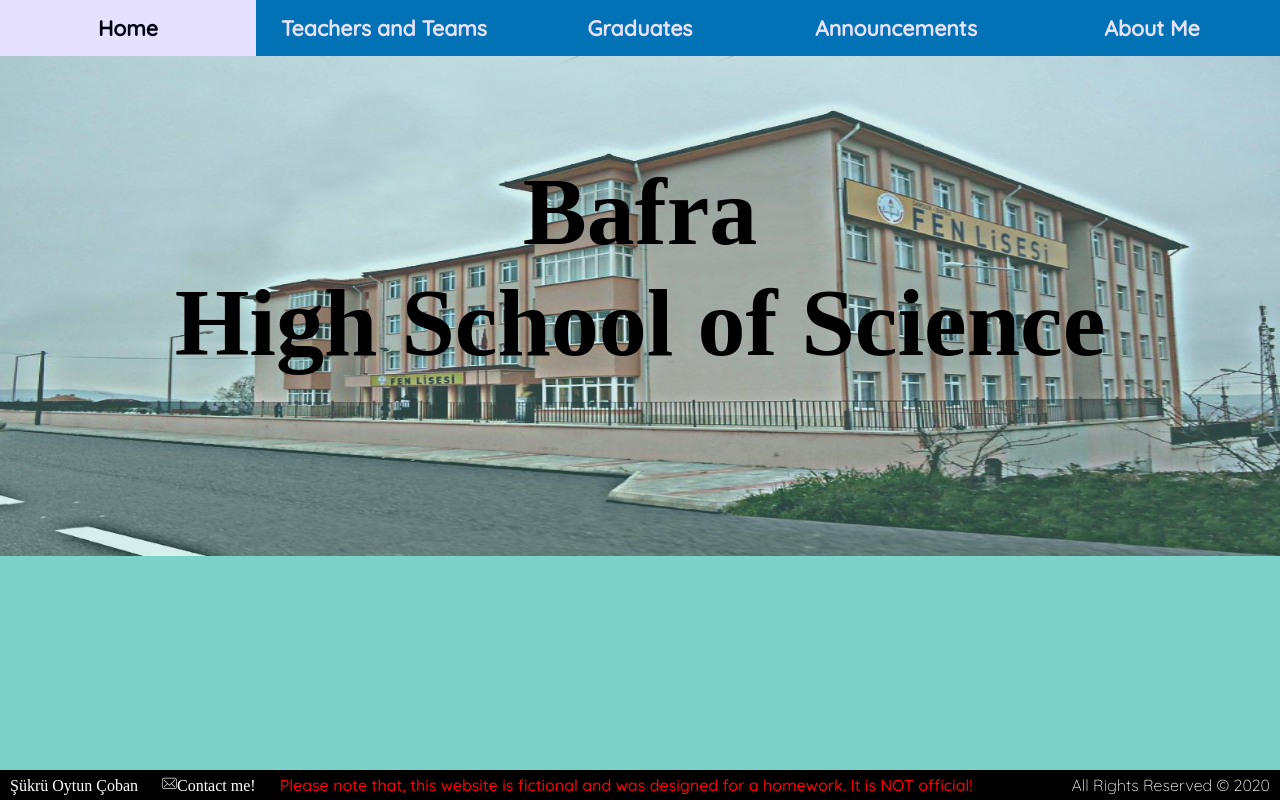
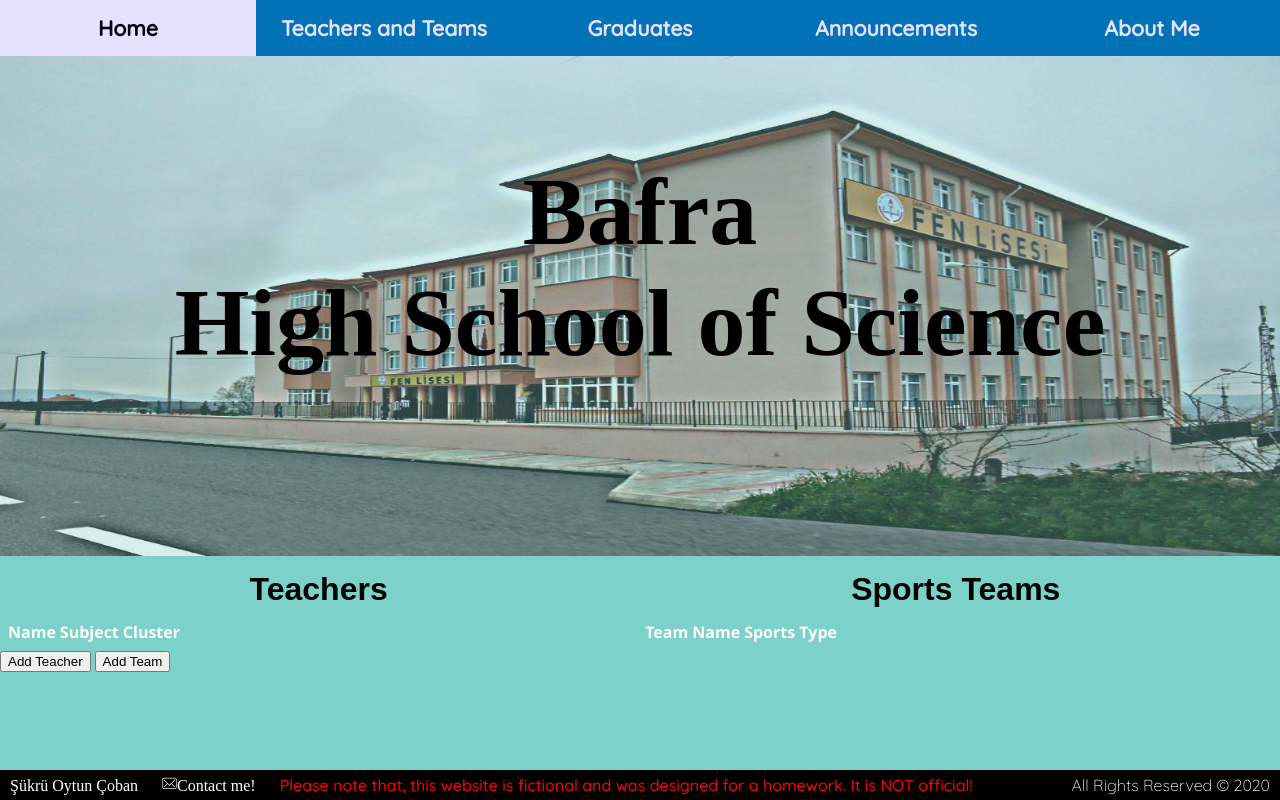
Before and after one commit to itu-itis/assignment-2-ituitis20-cobans17, a plain HTML site: page index.html in a window 1280 px wide. Both pictures are taken after a click on the link "Teachers and Teams". Drawn offline with Linux system fonts and the light colour scheme; a web font is replaced by a local one.

Commit message:
initialize #home by default, teacher&team table added

```diff
--- a/index.html
+++ b/index.html
@@ -15,6 +15,7 @@
             font-family: "Pattaya";
         }
     </style>
+    <script src="insert_entry.js"></script>
 </head>
 
 <body>
@@ -36,34 +37,56 @@
         </header>
     </div>
 
-    <div class="content" id="home">
-        <h1 style="margin-top:auto;margin-left: 20px;">About our school</h1>
-        <p>Bafra High School of Science was built in 2010. Since 2010, our school is the <strong>most succesful school</strong> in Bafra. Our alumines are located in the best universities in <em>Turkey</em> and in the <em>World.</em></p>
-        <h1>Top universities that our school gave alumni.</h1>
-        <div class="school-list">
-            <ol>
-                <li>Engineering
-                    <ol style="list-style-type: lower-alpha; padding-bottom: 0;">
-                        <li>Istanbul Technical University</li>
-                        <li>Middle East Technical University</li>
-                        <li>Koç University</li>
-                        <li>Bilkent University</li>
-                        <li>Sabancı University</li>
-                        <li>Boğaziçi University</li>
-                    </ol>
-                </li>
-                <li>Medicine
-                    <ol style="list-style-type: lower-alpha; padding-bottom: 0;">
-                        <li>Hacettepe University</li>
-                        <li>Gazi University</li>
-                        <li>Ankara University</li>
-                        <li>Marmara University</li>
-                    </ol>
-                </li>
-            </ol>
+    <!--Teachers&Teams page.-->
+    <div class="content" id="teachers_and_teams">
+
+
+        <div class="row">
+            <div class="column" style="width: 49%;">
+                <div class="table">
+                    <div><h1>Teachers</h1></div>
+                    <div>
+                        <table class="center">
+                            <tbody>
+                            <tr style="height: 22px;">
+                            <th style="height: 22px;">Name</th>
+                            <th style="height: 22px;">Subject</th>
+                            <th style="height: 22px;">Cluster</th>
+                            </tr>
+                            </tbody>
+                        </table>
+                    </div>
+                </div>
+            </div>
+
+
+            <div class="column" style="width: 49%;">
+                <div class="table">
+                    <div><h1>Sports Teams</h1></div>
+                    <div>
+                        <table class="center">
+                            <tbody>
+                            <tr style="height: 22px;">
+                            <th style="height: 22px;">Team Name</th>
+                            <th style="height: 22px;">Sports Type</th>
+                            </tr>
+                            </tbody>
+                        </table>
+                    </div>
+                </div>
+            </div>
         </div>
+
+
+
+        <button type="button" class="button" onclick="toggle_teacher_add()">Add Teacher</button>
+        <button type="button" class="button" onclick="toggle_team_add()">Add Team</button>
+
+
+
     </div>
 
+    <!--Announcements page-->
     <div class="content" id="announcements">
         <div class="row">
             <div class="column">
@@ -94,56 +117,57 @@
         </div>
     </div>
 
+    <!--Graduates Page-->
     <div class="content" id="graduates">
-        <div class="graduates-table">
+        <div class="table">
             <div><h1>2017 Graduates</h1></div>
             <div>
-                <table id="graduates">
+                <table class="center">
                     <tbody>
                     <tr style="height: 22px;">
-                    <td style="height: 22px;">&nbsp;#</td>
-                    <td style="height: 22px;">Name</td>
-                    <td style="height: 22px;">Department</td>
-                    <td style="height: 22px;">&nbsp;University</td>
-                    <td style="height: 22px;">&nbsp;Choice number</td>
-                    <td style="height: 22px;">&nbsp;Point type</td>
-                    <td style="height: 22px;">&nbsp;Points</td>
+                    <th style="height: 22px;">#</th>
+                    <th style="height: 22px;">Name</th>
+                    <th style="height: 22px;">Department</th>
+                    <th style="height: 22px;">University</th>
+                    <th style="height: 22px;">Choice number</th>
+                    <th style="height: 22px;">Point type</th>
+                    <th style="height: 22px;">Points</th>
                     </tr>
                     <tr style="height: 22px;">
-                    <td style="height: 22px;">&nbsp;1</td>
+                    <td style="height: 22px;">1</td>
                     <td style="height: 22px;">Ş&uuml;kr&uuml; Oytun &Ccedil;oban</td>
                     <td style="height: 22px;">Computer Engineering</td>
-                    <td style="height: 22px;">&nbsp;Istanbul Technical University</td>
-                    <td style="height: 22px;">&nbsp;5</td>
-                    <td style="height: 22px;">&nbsp;SAY</td>
-                    <td style="height: 22px;">&nbsp;502</td>
+                    <td style="height: 22px;">Istanbul Technical University</td>
+                    <td style="height: 22px;">5</td>
+                    <td style="height: 22px;">SAY</td>
+                    <td style="height: 22px;">502</td>
                     </tr>
                     <tr style="height: 22px;">
-                    <td style="height: 22px;">&nbsp;2</td>
+                    <td style="height: 22px;">2</td>
                     <td style="height: 22px;">Adil Neyiş</td>
                     <td style="height: 22px;">Dental Sciences</td>
-                    <td style="height: 22px;">&nbsp;Erzurum Atat&uuml;rk University</td>
-                    <td style="height: 22px;">&nbsp;8</td>
-                    <td style="height: 22px;">&nbsp;SAY</td>
-                    <td style="height: 22px;">&nbsp;487</td>
+                    <td style="height: 22px;">Erzurum Atat&uuml;rk University</td>
+                    <td style="height: 22px;">8</td>
+                    <td style="height: 22px;">SAY</td>
+                    <td style="height: 22px;">487</td>
                     </tr>
                     <tr style="height: 22px;">
-                    <td style="height: 22px;">&nbsp;3</td>
+                    <td style="height: 22px;">3</td>
                     <td style="height: 22px;">Hakan Sağlam</td>
                     <td style="height: 22px;">Medicine</td>
-                    <td style="height: 22px;">&nbsp;Istanbul University</td>
-                    <td style="height: 22px;">&nbsp;2</td>
-                    <td style="height: 22px;">&nbsp;SAY</td>
-                    <td style="height: 22px;">&nbsp;510</td>
+                    <td style="height: 22px;">Istanbul University</td>
+                    <td style="height: 22px;">2</td>
+                    <td style="height: 22px;">SAY</td>
+                    <td style="height: 22px;">510</td>
                     </tr>
                     <tr style="height: 22.6px;">
-                    <td style="height: 22.6px;">&nbsp;4</td>
+                    <td style="height: 22.6px;">4</td>
                     <td style="height: 22.6px;">Batuhan Suluoğlu</td>
                     <td style="height: 22.6px;">Architecture</td>
-                    <td style="height: 22.6px;">&nbsp;Pamukkale University</td>
-                    <td style="height: 22.6px;">&nbsp;1</td>
-                    <td style="height: 22.6px;">&nbsp;SAY</td>
-                    <td style="height: 22.6px;">&nbsp;480</td>
+                    <td style="height: 22.6px;">Pamukkale University</td>
+                    <td style="height: 22.6px;">1</td>
+                    <td style="height: 22.6px;">SAY</td>
+                    <td style="height: 22.6px;">480</td>
                     </tr>
                     </tbody>
                 </table>
@@ -151,6 +175,7 @@
         </div>
     </div>
 
+    <!--About me page-->
     <div class="content" id="about_me">
         <div class="row">
             <div class="column" style="width:30%">
@@ -169,6 +194,37 @@
         </div>
     </div>
 
+    <!--Home page-->
+    <div class="content" id="home">
+        <h1 style="margin-top:auto;margin-left: 20px;">About our school</h1>
+        <p>Bafra High School of Science was built in 2010. Since 2010, our school is the <strong>most succesful school</strong> in Bafra. Our alumines are located in the best universities in <em>Turkey</em> and in the <em>World.</em></p>
+        <h1>Top universities that our school gave alumni.</h1>
+        <div class="school-list">
+            <ol>
+                <li>Engineering
+                    <ol style="list-style-type: lower-alpha; padding-bottom: 0;">
+                        <li>Istanbul Technical University</li>
+                        <li>Middle East Technical University</li>
+                        <li>Koç University</li>
+                        <li>Bilkent University</li>
+                        <li>Sabancı University</li>
+                        <li>Boğaziçi University</li>
+                    </ol>
+                </li>
+                <li>Medicine
+                    <ol style="list-style-type: lower-alpha; padding-bottom: 0;">
+                        <li>Hacettepe University</li>
+                        <li>Gazi University</li>
+                        <li>Ankara University</li>
+                        <li>Marmara University</li>
+                    </ol>
+                </li>
+            </ol>
+        </div>
+    </div>
+
+
+    <!--Footer-->
     <footer>
         <div class="footer">
             <div class="footer-object"><a href="https://www.linkedin.com/in/oytuncoban/" class="linkedin"> Şükrü Oytun Çoban</a></div>
```
